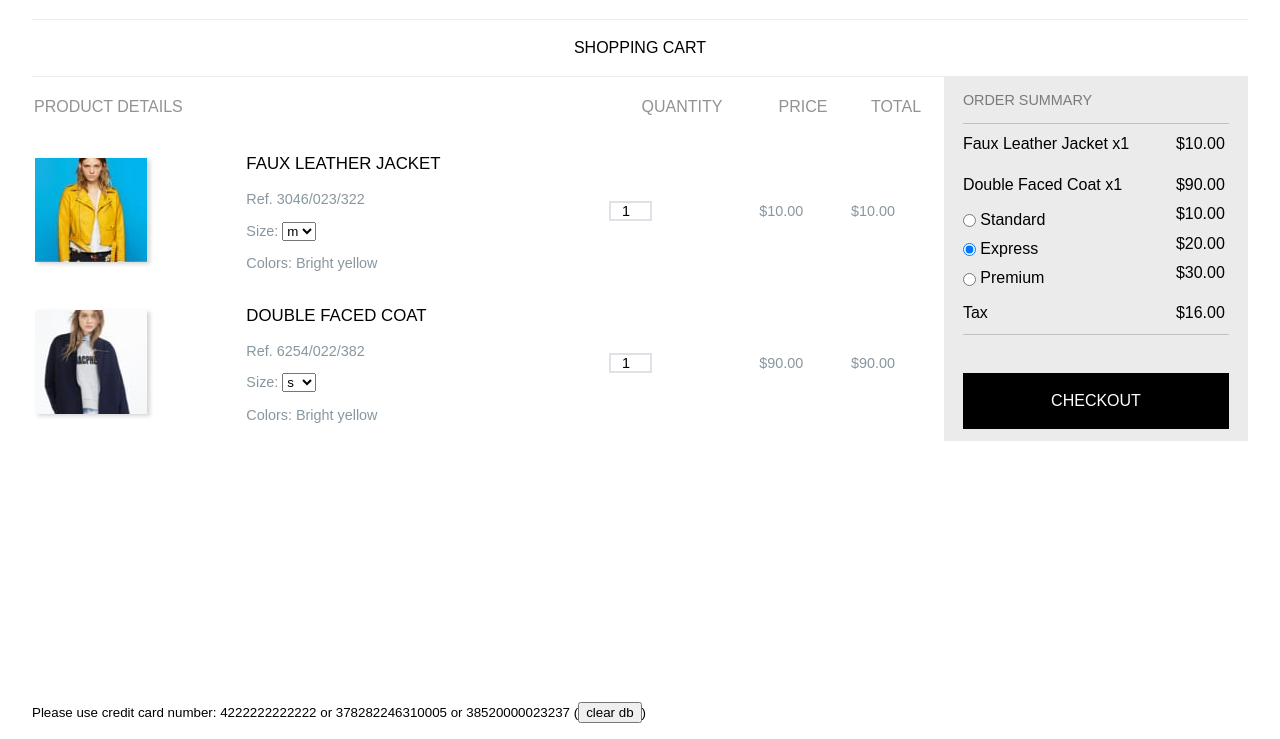
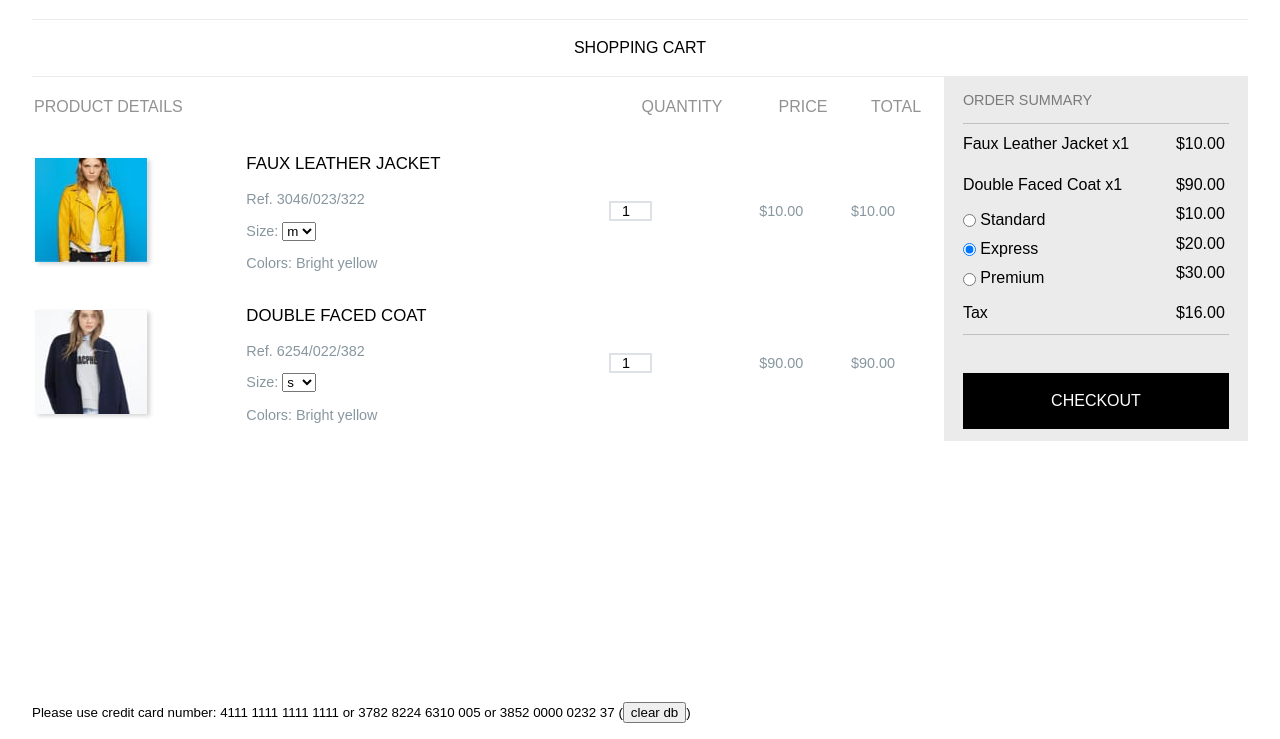
Before and after one commit to marcoscaceres/web-payments-proto, a website: page index.html in a window 1280 px wide. Shown: the part 61-800 px from the top of the page. Drawn offline with Linux system fonts and the light colour scheme; files whose address does not match are found by name.

Commit message:
add alternative credit cards

```diff
--- a/index.html
+++ b/index.html
@@ -34,7 +34,7 @@
     });
   </script>
   <p style="position: absolute; bottom: 0px">
-    <small>Please use credit card number: 4222222222222 or 378282246310005 or 38520000023237 (<button id="killswitch">clear db</button>)</small>
+    <small>Please use credit card number:  4111 1111 1111 1111 or 3782 8224 6310 005 or 3852 0000 0232 37 (<button id="killswitch">clear db</button>)</small>
   </p>
   <script>
     document.querySelector("#killswitch").addEventListener("click", async () => {
```
Also changed, not shown: headphone.html (+1 -1 lines), src/datacollectors/CreditCardCollector.js (+8 -2 lines).
